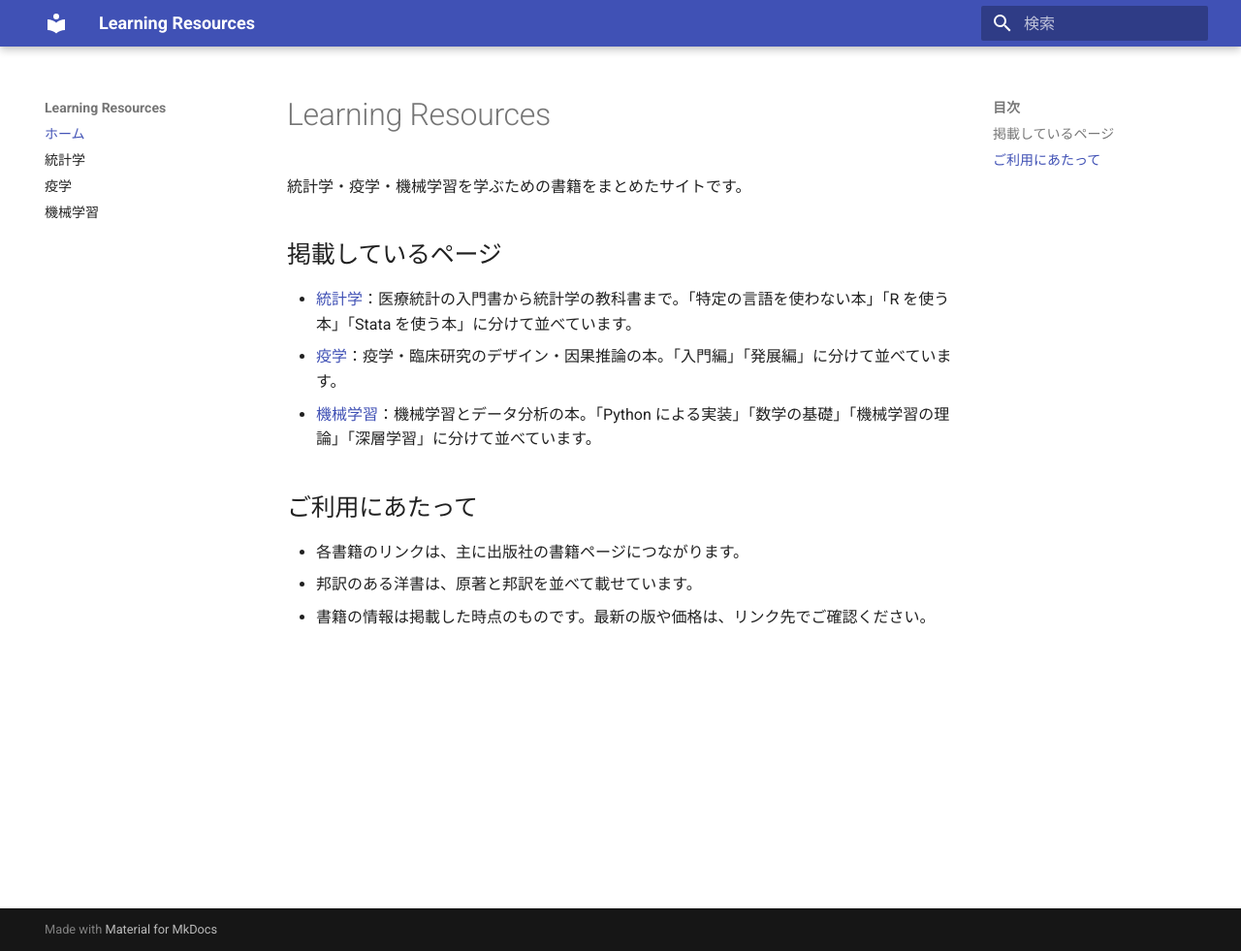
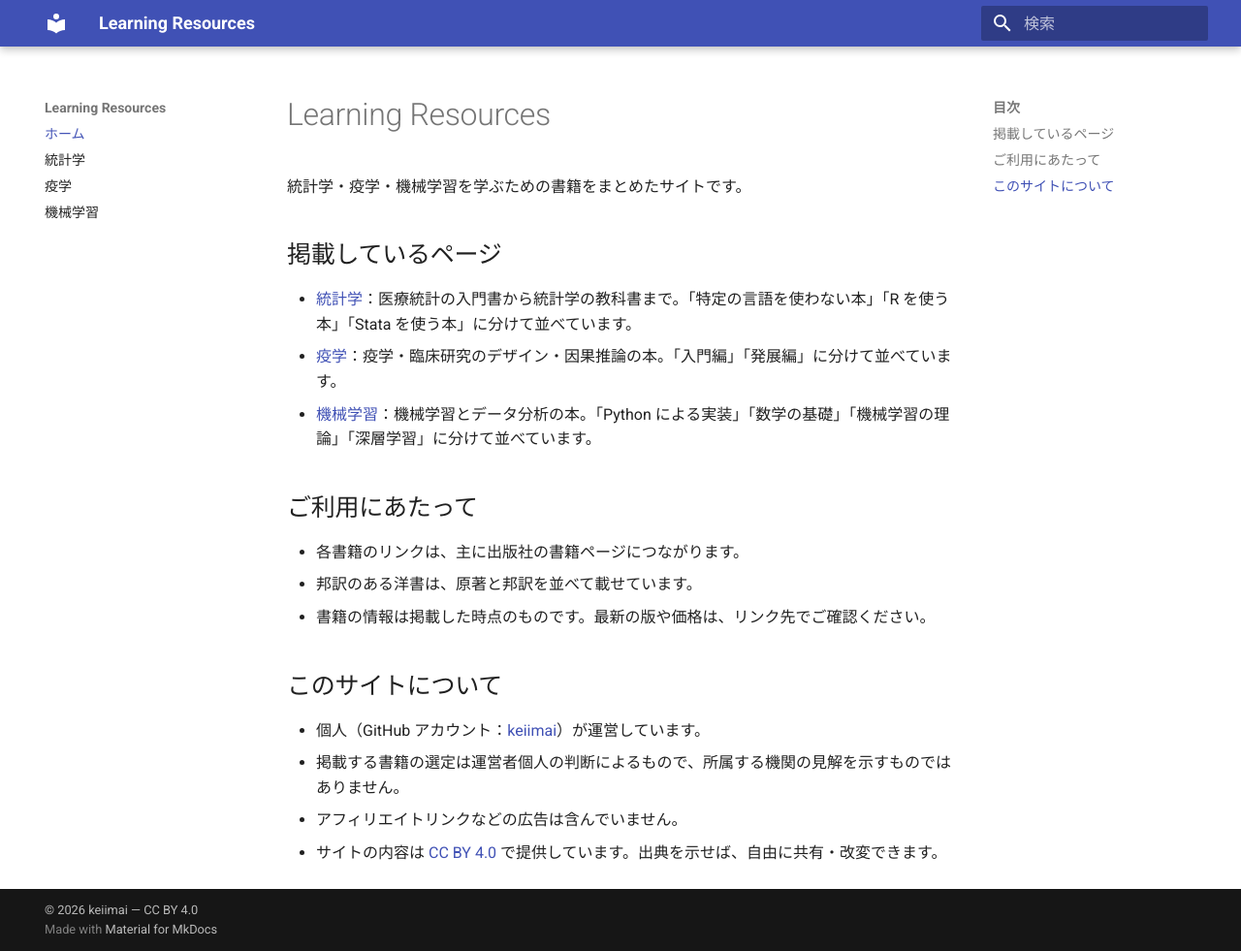
Before and after one commit to keiimai/learning_resources, an MkDocs documentation site: the page built from docs/index.md, in a window 1280 px wide and 981 px high. Shown: the whole window at 97% size. Built offline with MkDocs 1.6.1 and Material for MkDocs 9.7.7, drawn with Linux system fonts in a browser that asks for light colours.

Commit message:
運営者の説明を追加し、ライセンスを CC BY 4.0 に変更
- トップページと README に「このサイトについて」を追加
- LICENSE を MIT から CC BY 4.0 に変更し、README とサイト最下部に表示

Co-Authored-By: Claude Opus 5.5 <noreply@anthropic.com>

```diff
--- a/docs/index.md
+++ b/docs/index.md
@@ -11,3 +11,9 @@
 - 各書籍のリンクは、主に出版社の書籍ページにつながります。
 - 邦訳のある洋書は、原著と邦訳を並べて載せています。
 - 書籍の情報は掲載した時点のものです。最新の版や価格は、リンク先でご確認ください。
+
+## このサイトについて
+- 個人（GitHub アカウント：[keiimai](https://github.com/keiimai)）が運営しています。
+- 掲載する書籍の選定は運営者個人の判断によるもので、所属する機関の見解を示すものではありません。
+- アフィリエイトリンクなどの広告は含んでいません。
+- サイトの内容は [CC BY 4.0](https://creativecommons.org/licenses/by/4.0/deed.ja) で提供しています。出典を示せば、自由に共有・改変できます。
--- a/mkdocs.yml
+++ b/mkdocs.yml
@@ -1,5 +1,6 @@
 site_name: Learning Resources
 site_url: https://keiimai.github.io/learning_resources/
+copyright: '&copy; 2026 keiimai — <a href="https://creativecommons.org/licenses/by/4.0/deed.ja">CC BY 4.0</a>'
 
 theme:
   name: material
```
Also changed, not shown: README.md (+6 -1 lines), 1 other file.
